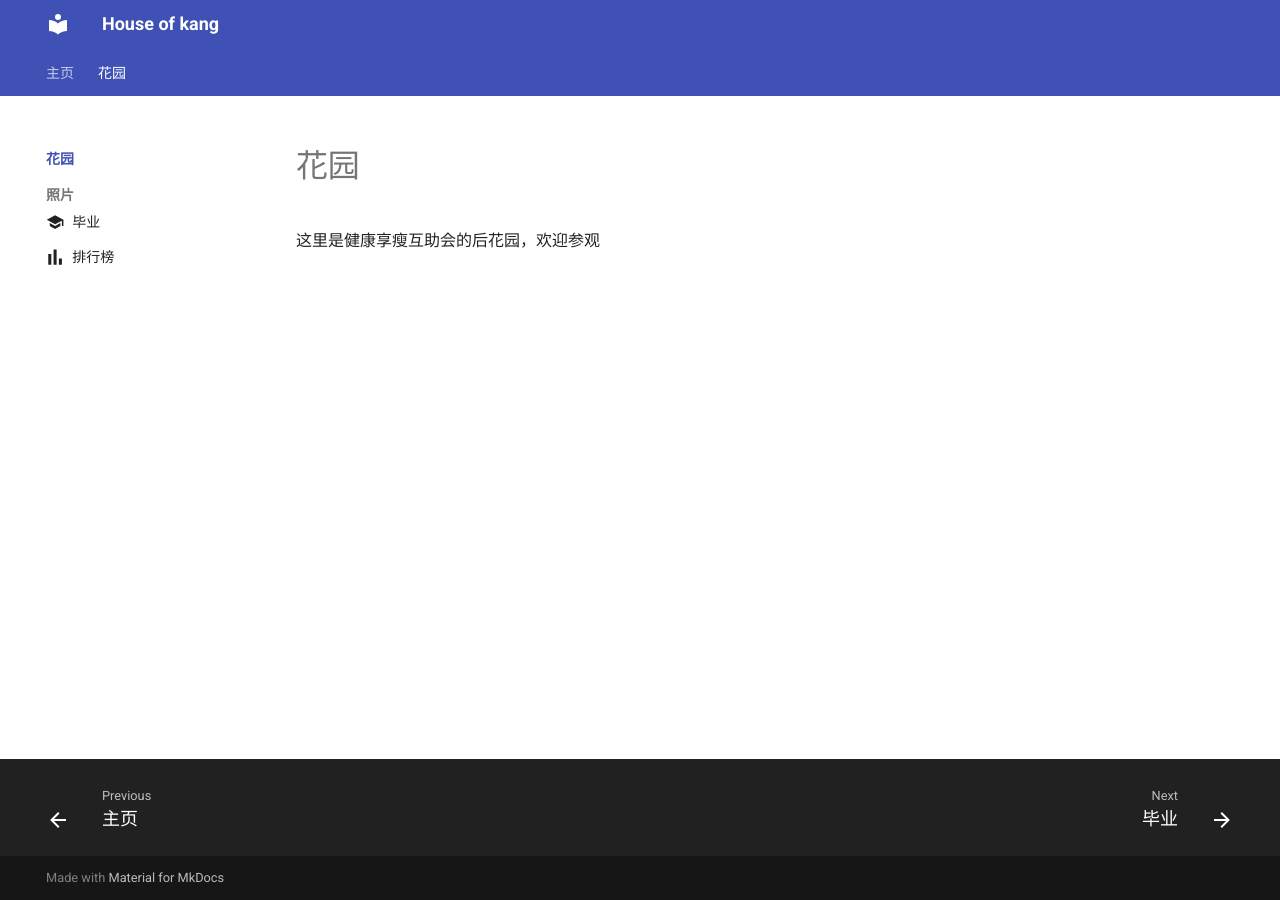
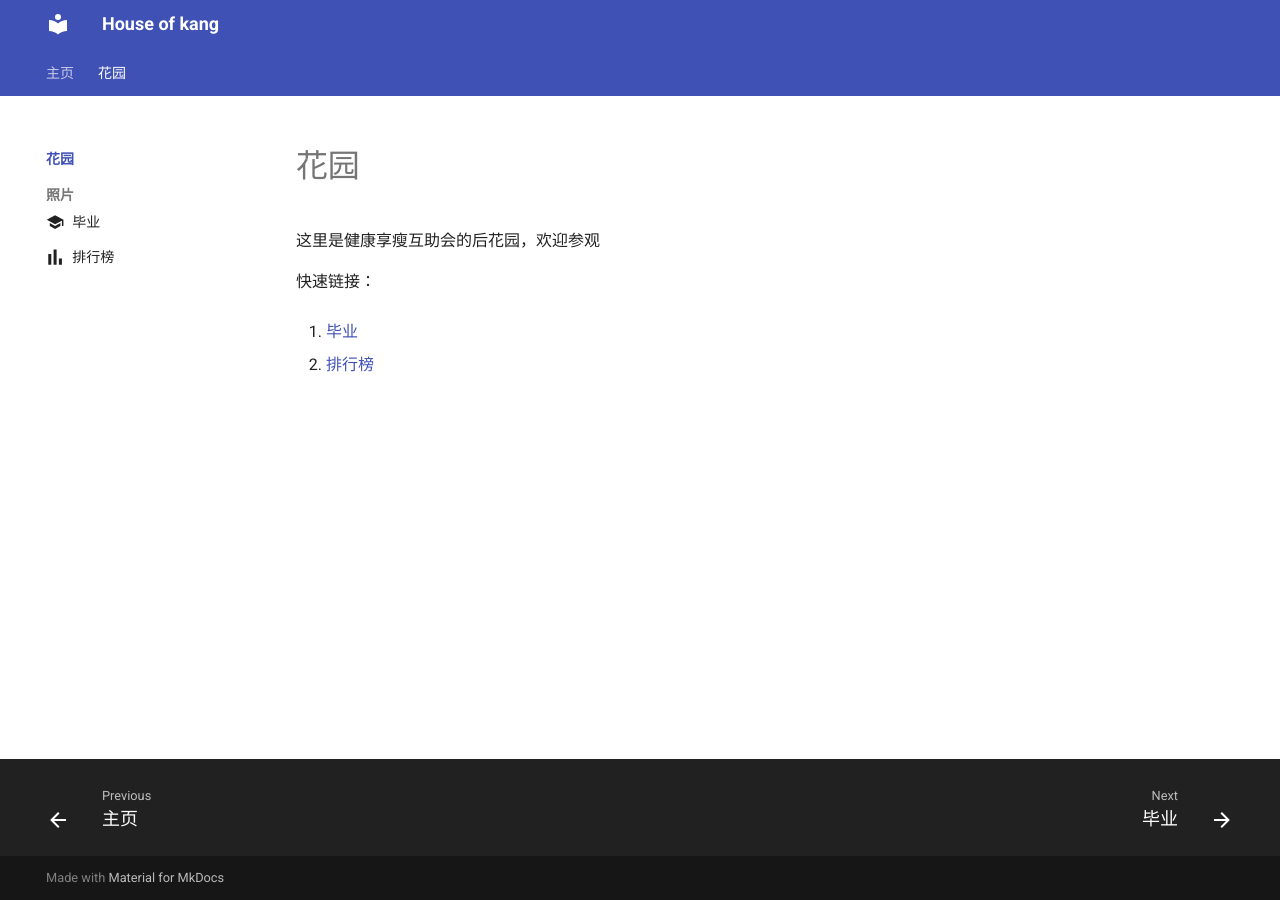
Before and after one commit to gnakilgnoh/house_of_YuanJQ, an MkDocs documentation site: the page built from docs/gonghui/index.md, in a window 1280 px wide. Built offline with MkDocs 1.6.1 and Material for MkDocs 9.7.7, drawn with Linux system fonts in a browser that asks for light colours.

Commit message:
save main

```diff
--- a/docs/gonghui/index.md
+++ b/docs/gonghui/index.md
@@ -1,3 +1,9 @@
 # 花园
 
 这里是健康享瘦互助会的后花园，欢迎参观
+
+快速链接：
+
+1. [毕业](./graduation.md)
+
+2. [排行榜](./rank.md)
```
